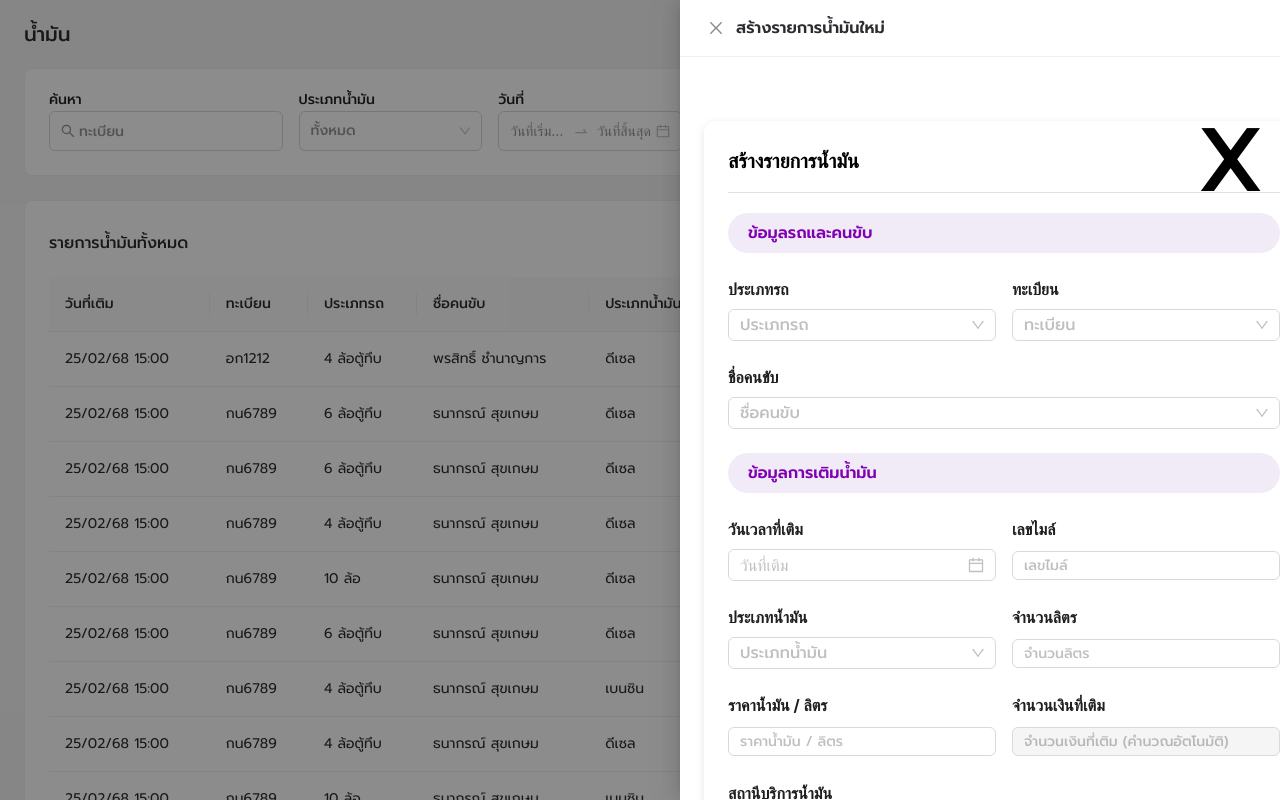
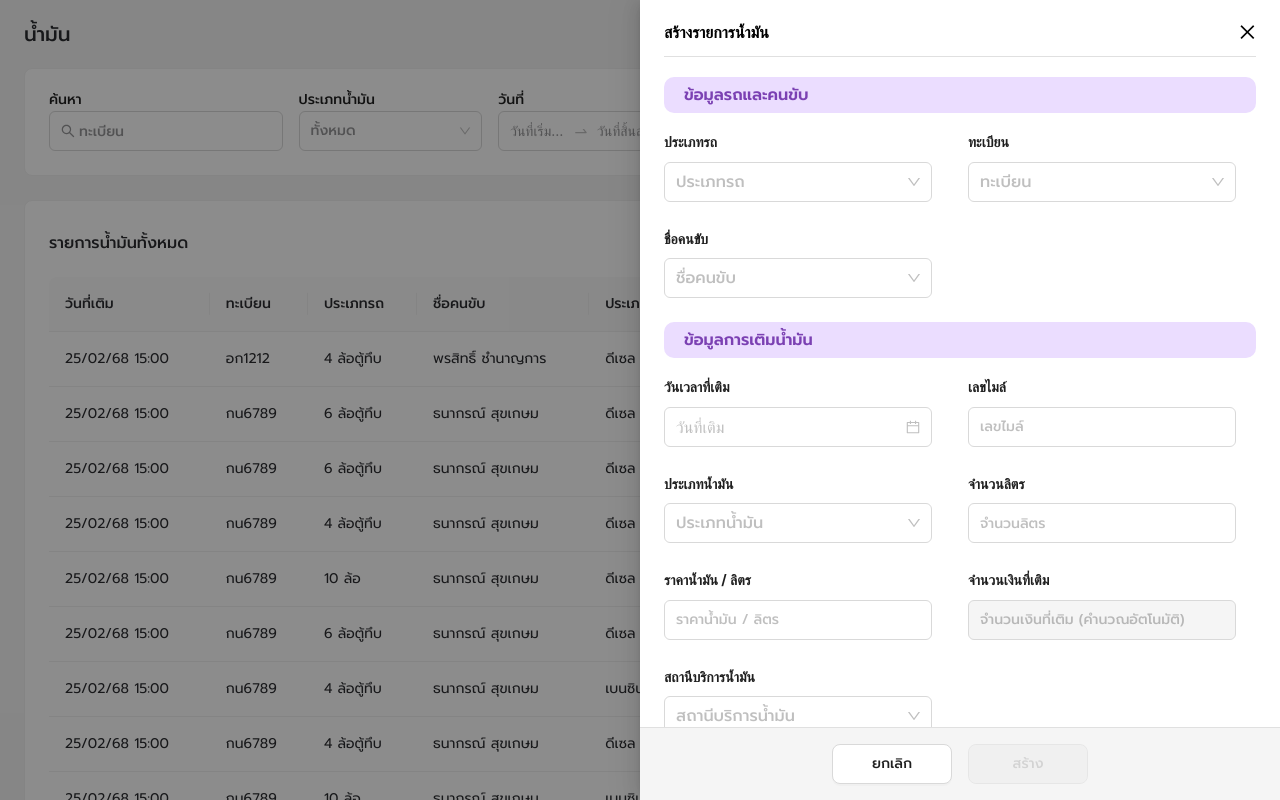
Before and after one commit to Pal2456/ULT_CREAT, a Next.js app in the folder my_app/: page /fueldata_page in a window 1280 px wide. Both pictures are taken after a click on the button "สร้างรายการน้ำมัน". Built offline with nearby package versions, Linux system fonts and the light colour scheme.

Commit message:
FIXED ALL

```diff
--- a/my_app/app/fueldata_page/components/FuelForm.js
+++ b/my_app/app/fueldata_page/components/FuelForm.js
@@ -1,24 +1,16 @@
-'use client'; // ✅ ทำให้ Component นี้ใช้ Client-side rendering ใน Next.js 13+
+'use client';
 
-// 🧩 Import UI Components และ Hook ต่าง ๆ
 import { Button, Col, DatePicker, Form, Input, Row, Select, ConfigProvider, Modal } from 'antd';
 import { useState } from 'react';
-import 'antd/dist/reset.css'; // ✅ รีเซ็ต CSS สำหรับ Ant Design ให้สะอาด
+import 'antd/dist/reset.css';
 import Link from 'next/link';
 
-const { Option } = Select; // 👉 สร้าง alias สำหรับ Select.Option
+const { Option } = Select;
 
-export default function Home() {
-  // ✅ สร้าง form instance สำหรับควบคุมค่าฟอร์ม
+export default function FuelForm({ onSubmit, onCancel }) {
   const [form] = Form.useForm();
-
-  // 🔁 สร้าง state เพื่อเช็คว่าฟอร์มกรอกครบหรือยัง
   const [isFormValid, setIsFormValid] = useState(false);
-
-  // 💾 เก็บค่าฟอร์มที่ผู้ใช้กรอกไว้ใน state
   const [formValues, setFormValues] = useState({});
-
-  // 📦 State สำหรับแสดง Modal (สามารถใช้โชว์ preview ได้ ถ้าต้องการ)
   const [isModalVisible, setIsModalVisible] = useState(false);
 
   // 🎨 Custom Theme สำหรับเปลี่ยนสีหลักของ Ant Design
@@ -83,31 +75,49 @@ export default function Home() {
     <ConfigProvider theme={customTheme}>
       <div
         style={{
-          width: '600px', height: '852px', margin: '40px auto',
-          background: '#fff', padding: 24, borderRadius: 12,
-          boxShadow: '0 2px 8px rgba(0,0,0,0.1)', overflowY: 'auto',
-          display: 'flex', flexDirection: 'column'
+          width: '100%',          // full width of drawer
+          maxWidth: '600px',      // optional limit
+
+
+          background: '#fff',
+
+
+
+
         }}
       >
-        {/* 🔰 หัวเรื่อง */}
-        <Row justify="space-between" align="middle" style={{ marginBottom: 15, width: '100%' }}>
-          <div style={{ fontSize: '20px', fontWeight: 'bold', color: '#000' }}>สร้างรายการน้ำมัน</div>
-          <Button type="text" style={{ color: '#000', fontSize: '90px', fontWeight: 'bold', lineHeight: 1 }}>X</Button>
-        </Row>
 
-        {/* 🔻 เส้นคั่น */}
-        <div style={{ height: '1px', backgroundColor: '#e0e0e0', width: '100%', marginBottom: 20 }} />
+
+
+
+
+
+
 
         {/* ✅ ฟอร์มหลัก */}
         <Form form={form} layout="vertical" onValuesChange={onValuesChange}>
 
           {/* 🔹 ส่วนที่ 1: ข้อมูลรถและคนขับ */}
-          <div style={{ backgroundColor: '#7B41B31A', color: '#8000b3', padding: '12px 20px', borderRadius: '999px', fontWeight: '600', marginBottom: '24px', fontSize: '16px' }}>ข้อมูลรถและคนขับ</div>
+          <div
+            style={{
+              backgroundColor: '#EBDDFF',      // softer purple for clarity
+              color: '#7B41B3',                // text color
+              padding: '10px 20px',           // increase vertical + horizontal padding
+              borderRadius: '10px',           // rounder corners
+              fontWeight: 600,
+              fontSize: '16px',               // bigger font
+              marginBottom: '16px',
+              width: '100%',                  // full width
+              boxSizing: 'border-box',        // prevent overflow
+            }}
+          >
+            ข้อมูลรถและคนขับ
+          </div>
 
             <Row gutter={16}>
               <Col span={12}>
-              <Form.Item label={<span style={{ fontWeight: 'bold' }}>ประเภทรถ</span>} name="carType">
-                <Select placeholder="ประเภทรถ" allowClear>
+                <Form.Item label={<span style={{ fontWeight: 'bold', fontSize: 14 }}>ประเภทรถ</span>} name="carType">
+                  <Select placeholder="ประเภทรถ" allowClear style={{ width: 268, height: 40, fontSize: 14 }}>
                     <Option value="4ล้อ">4 ล้อ</Option>
                     <Option value="6ล้อ">6 ล้อ</Option>
                     <Option value="10ล้อ">10 ล้อ</Option>
@@ -115,61 +125,87 @@ export default function Home() {
                 </Form.Item>
               </Col>
               <Col span={12}>
-              <Form.Item label={<span style={{ fontWeight: 'bold' }}>ทะเบียน</span>} name="plate">
-                <Select placeholder="ทะเบียน" allowClear>
+                <Form.Item label={<span style={{ fontWeight: 'bold', fontSize: 14 }}>ทะเบียน</span>} name="plate">
+                  <Select placeholder="ทะเบียน" allowClear style={{ width: 268, height: 40, fontSize: 14 }}>
                     <Option value="1กข1234">1กข1234</Option>
                   </Select>
                 </Form.Item>
               </Col>
               <Col span={24}>
-              <Form.Item label={<span style={{ fontWeight: 'bold' }}>ชื่อคนขับ</span>} name="driver">
-                <Select placeholder="ชื่อคนขับ" allowClear>
+                <Form.Item label={<span style={{ fontWeight: 'bold', fontSize: 14 }}>ชื่อคนขับ</span>} name="driver">
+                  <Select placeholder="ชื่อคนขับ" allowClear style={{ width: 268, height: 40, fontSize: 14 }}>
                     <Option value="สมชาย">สมชาย</Option>
                   </Select>
                 </Form.Item>
               </Col>
             </Row>
 
+
           {/* 🔹 ส่วนที่ 2: ข้อมูลการเติมน้ำมัน */}
-          <div style={{ backgroundColor: '#7B41B31A', color: '#8000b3', padding: '12px 20px', borderRadius: '999px', fontWeight: '600', marginBottom: '24px', fontSize: '16px' }}>ข้อมูลการเติมน้ำมัน</div>
+          <div
+            style={{
+              backgroundColor: '#EBDDFF',      // softer purple for clarity
+              color: '#7B41B3',                // text color
+              padding: '10px 20px',           // increase vertical + horizontal padding
+              borderRadius: '10px',           // rounder corners
+              fontWeight: 600,
+              fontSize: '16px',               // bigger font
+              marginBottom: '16px',
+              width: '100%',                  // full width
+              boxSizing: 'border-box',        // prevent overflow
+            }}
+          >
+            ข้อมูลการเติมน้ำมัน
+          </div>
 
             <Row gutter={16}>
               <Col span={12}>
-              <Form.Item label={<span style={{ fontWeight: 'bold' }}>วันเวลาที่เติม</span>} name="datetime">
-                <DatePicker showTime style={{ width: '100%' }} placeholder="วันที่เติม" />
+                <Form.Item label={<span style={{ fontWeight: 'bold', fontSize: 14 }}>วันเวลาที่เติม</span>} name="datetime">
+                  <DatePicker showTime style={{ width: 268, height: 40, fontSize: 14 }} placeholder="วันที่เติม" />
                 </Form.Item>
               </Col>
               <Col span={12}>
-              <Form.Item label={<span style={{ fontWeight: 'bold' }}>เลขไมล์</span>} name="mileage">
-                <Input placeholder="เลขไมล์" />
+                <Form.Item label={<span style={{ fontWeight: 'bold', fontSize: 14 }}>เลขไมล์</span>} name="mileage">
+                  <Input placeholder="เลขไมล์" style={{ width: 268, height: 40, fontSize: 14 }} />
                 </Form.Item>
               </Col>
               <Col span={12}>
-              <Form.Item label={<span style={{ fontWeight: 'bold' }}>ประเภทน้ำมัน</span>} name="fuelType">
-                <Select placeholder="ประเภทน้ำมัน" allowClear>
+                <Form.Item label={<span style={{ fontWeight: 'bold', fontSize: 14 }}>ประเภทน้ำมัน</span>} name="fuelType">
+                  <Select placeholder="ประเภทน้ำมัน" allowClear style={{ width: 268, height: 40, fontSize: 14 }}>
                     <Option value="ดีเซล">ดีเซล</Option>
                     <Option value="เบนซิน">เบนซิน</Option>
                   </Select>
                 </Form.Item>
               </Col>
               <Col span={12}>
-              <Form.Item label={<span style={{ fontWeight: 'bold' }}>จำนวนลิตร</span>} name="liters">
-                <Input placeholder="จำนวนลิตร" />
+                <Form.Item label={<span style={{ fontWeight: 'bold', fontSize: 14 }}>จำนวนลิตร</span>} name="liters">
+                  <Input placeholder="จำนวนลิตร" style={{ width: 268, height: 40, fontSize: 14 }} />
                 </Form.Item>
               </Col>
               <Col span={12}>
-              <Form.Item label={<span style={{ fontWeight: 'bold' }}>ราคาน้ำมัน / ลิตร</span>} name="pricePerLiter">
-                <Input placeholder="ราคาน้ำมัน / ลิตร" />
+                <Form.Item label={<span style={{ fontWeight: 'bold', fontSize: 14 }}>ราคาน้ำมัน / ลิตร</span>} name="pricePerLiter">
+                  <Input placeholder="ราคาน้ำมัน / ลิตร" style={{ width: 268, height: 40, fontSize: 14 }} />
                 </Form.Item>
               </Col>
               <Col span={12}>
-              <Form.Item label={<span style={{ fontWeight: 'bold' }}>จำนวนเงินที่เติม</span>} name="total">
-                <Input readOnly placeholder="จำนวนเงินที่เติม (คำนวณอัตโนมัติ)" style={{ backgroundColor: '#f5f5f5', color: '#000', fontWeight: 'bold' }} />
+                <Form.Item label={<span style={{ fontWeight: 'bold', fontSize: 14 }}>จำนวนเงินที่เติม</span>} name="total">
+                  <Input
+                    readOnly
+                    placeholder="จำนวนเงินที่เติม (คำนวณอัตโนมัติ)"
+                    style={{
+                      backgroundColor: '#f5f5f5',
+                      color: '#000',
+                      fontWeight: 'bold',
+                      width: 268,
+                      height: 40,
+                      fontSize: 14
+                    }}
+                  />
                 </Form.Item>
               </Col>
               <Col span={24}>
-              <Form.Item label={<span style={{ fontWeight: 'bold' }}>สถานีบริการน้ำมัน</span>} name="station">
-                <Select placeholder="สถานีบริการน้ำมัน" allowClear>
+                <Form.Item label={<span style={{ fontWeight: 'bold', fontSize: 14 }}>สถานีบริการน้ำมัน</span>} name="station">
+                  <Select placeholder="สถานีบริการน้ำมัน" allowClear style={{ width: 268, height: 40, fontSize: 14 }}>
                     <Option value="ptt">ปตท.</Option>
                     <Option value="บางจาก">บางจาก</Option>
                     <Option value="เชลล์">เชลล์</Option>
@@ -182,21 +218,48 @@ export default function Home() {
               </Col>
             </Row>
 
-          {/* 🔘 ปุ่มกดด้านล่าง */}
-          <Row justify="center" gutter={16} style={{ marginTop: 32 }}>
-            <Col>
-              <Button size="large" style={{ padding: '12px 47px', fontSize: '16px', height: '48px', borderRadius: '8px' }}>ยกเลิก</Button>
-            </Col>
-            <Col>
+
+
+          {/* 🔘 ปุ่มกดด้านล่าง แบบติดขอบล่างและมีเส้นคั่น */}
+          </Form>
+
+          {/* Footer Actions */}
+          <div
+            style={{
+              position: 'absolute',
+              bottom: 0,
+              left: 0,
+              width: '100%',
+              borderTop: '1px solid #e0e0e0',
+              backgroundColor: '#f5f5f5',
+              padding: '16px 0',
+              display: 'flex',
+              justifyContent: 'center',
+              gap: '16px'
+            }}
+          >
+            <Button
+              size="large"
+              onClick={onCancel} // ✅ Close drawer function from props
+              style={{
+                width: '120px',
+                height: '40px',
+                fontSize: '14px',
+                borderRadius: '8px'
+              }}
+            >
+              ยกเลิก
+            </Button>
+
             <Button
               size="large"
               type="primary"
               disabled={!isFormValid}
               onClick={handleSubmit}
               style={{
-                  padding: '12px 47px',
-                  fontSize: '16px',
-                  height: '48px',
+                width: '120px',
+                height: '40px',
+                fontSize: '14px',
                 borderRadius: '8px',
                 opacity: isFormValid ? 1 : 0.5,
                 cursor: isFormValid ? 'pointer' : 'not-allowed'
@@ -204,10 +267,14 @@ export default function Home() {
             >
               สร้าง
             </Button>
-            </Col>
-          </Row>
-        </Form>
           </div>
+
+
+
+
+
+          </div> {/* close main form container */}
           </ConfigProvider>
+
   );
 }
--- a/my_app/app/fueldata_page/components/FuelTable.js
+++ b/my_app/app/fueldata_page/components/FuelTable.js
@@ -98,18 +98,58 @@ export default function FuelTable({ data, pagination, onAdd }) {
           {pagination}
         </div>
 
+        {/* ✅ Drawer popup สำหรับสร้างฟอร์ม */}
       <Drawer
         placement="right"
+        open={isDrawerOpen}
         onClose={handleCloseDrawer}
-          open={isDrawerOpen}
-          width={600}
-          title="สร้างรายการน้ำมันใหม่"
-          styles={{
-            header: { fontFamily: 'Prompt, sans-serif', fontSize: '16px', color: '#2B2C30' },
-            body: { fontFamily: 'Prompt, sans-serif' },
+        width={640}
+        title={null}
+        closable={false}
+        headerStyle={{ display: 'none' }}
+        style={{
+          background: '#fff',
+          boxShadow: 'none'
+        }}
+        bodyStyle={{
+          padding: 24,
+          paddingTop: 16,
+          height: '100vh',
+          overflowY: 'auto'
         }}
       >
+        {/* Custom Top Header Row */}
+        <div style={{
+          display: 'flex',
+          justifyContent: 'space-between',
+          alignItems: 'center',
+          marginBottom: 8
+        }}>
+          <div style={{ fontSize: '16px', fontWeight: 'bold', color: '#000' }}>
+            สร้างรายการน้ำมัน
+          </div>
+          <Button
+            type="text"
+            onClick={handleCloseDrawer}
+            style={{
+              fontSize: '20px',
+              fontWeight: 'bold',
+              color: '#000',
+              lineHeight: 1,
+              padding: 0
+            }}
+          >
+            ✕
+          </Button>
+        </div>
+
+        {/* Divider Line */}
+        <div style={{ height: '1px', backgroundColor: '#e0e0e0', width: '100%', marginBottom: 20 }} />
+
+        {/* 👉 Form continues below here */}
         <FuelForm onSubmit={handleFormSubmit} onCancel={handleCloseDrawer} />
+
+
       </Drawer>
       </Card>
 
```
Lines whose indentation alone changed are shown as unchanged.
